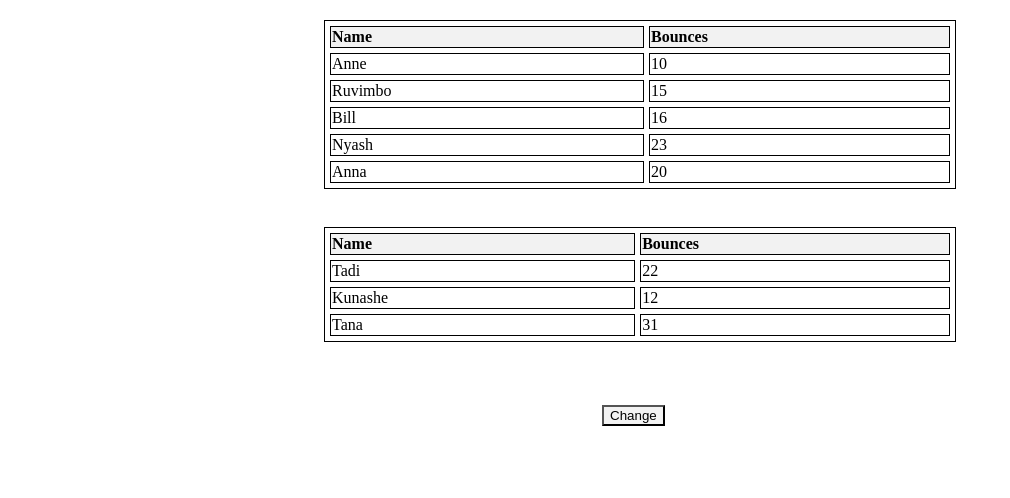
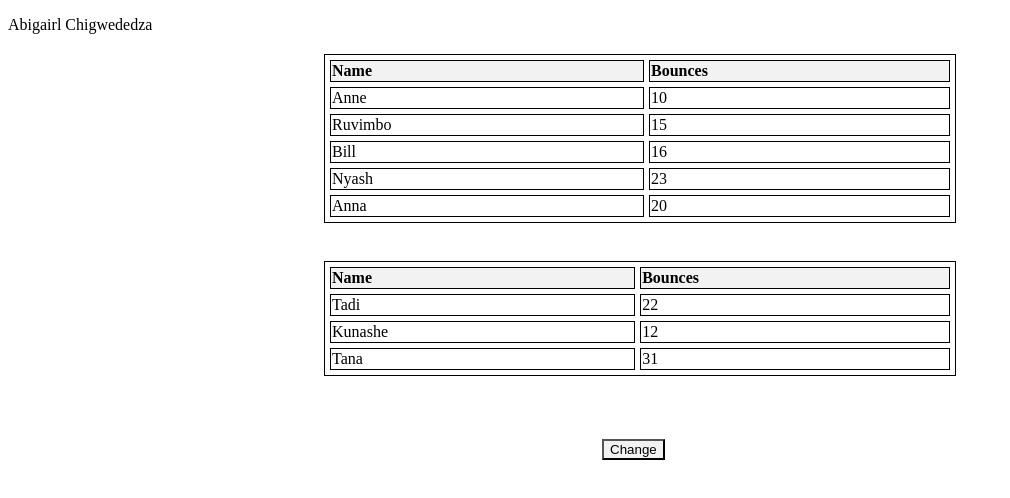
Before and after one commit to AbigairlChigwededza/ics222assignment5, a plain HTML site: page index.html in a window 1280 px wide. Shown: the whole page, without its empty margins (0-1010 px from the left). Drawn offline with Linux system fonts and the light colour scheme.

Commit message:
Update index.html

```diff
--- a/index.html
+++ b/index.html
@@ -8,6 +8,7 @@
         <link rel="stylesheet" href="main.css">
     </head>
     <body>
+        <p>Abigairl Chigwededza</p>
         <table>
           <tr>
             <th>Name</th>
```
